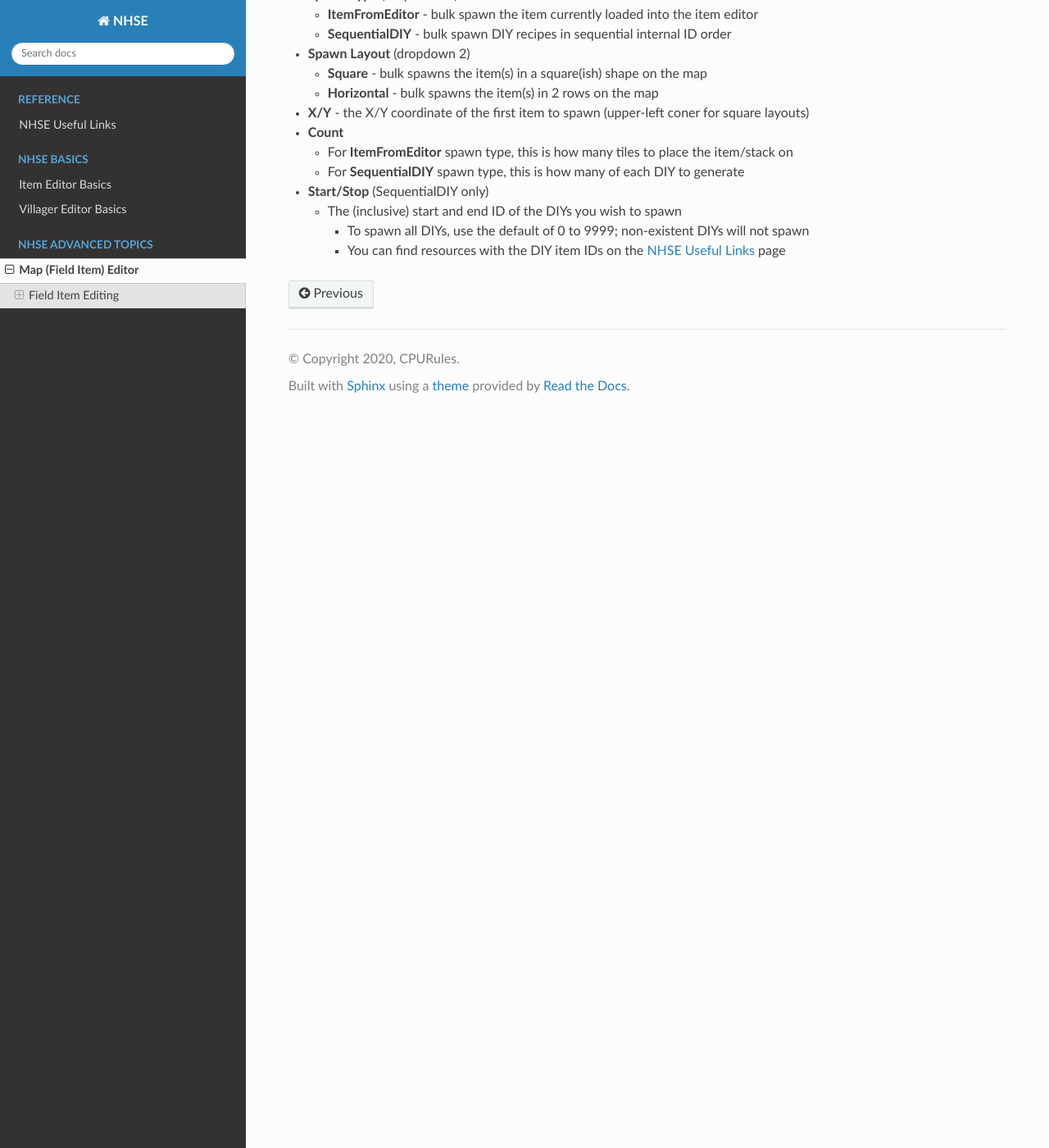
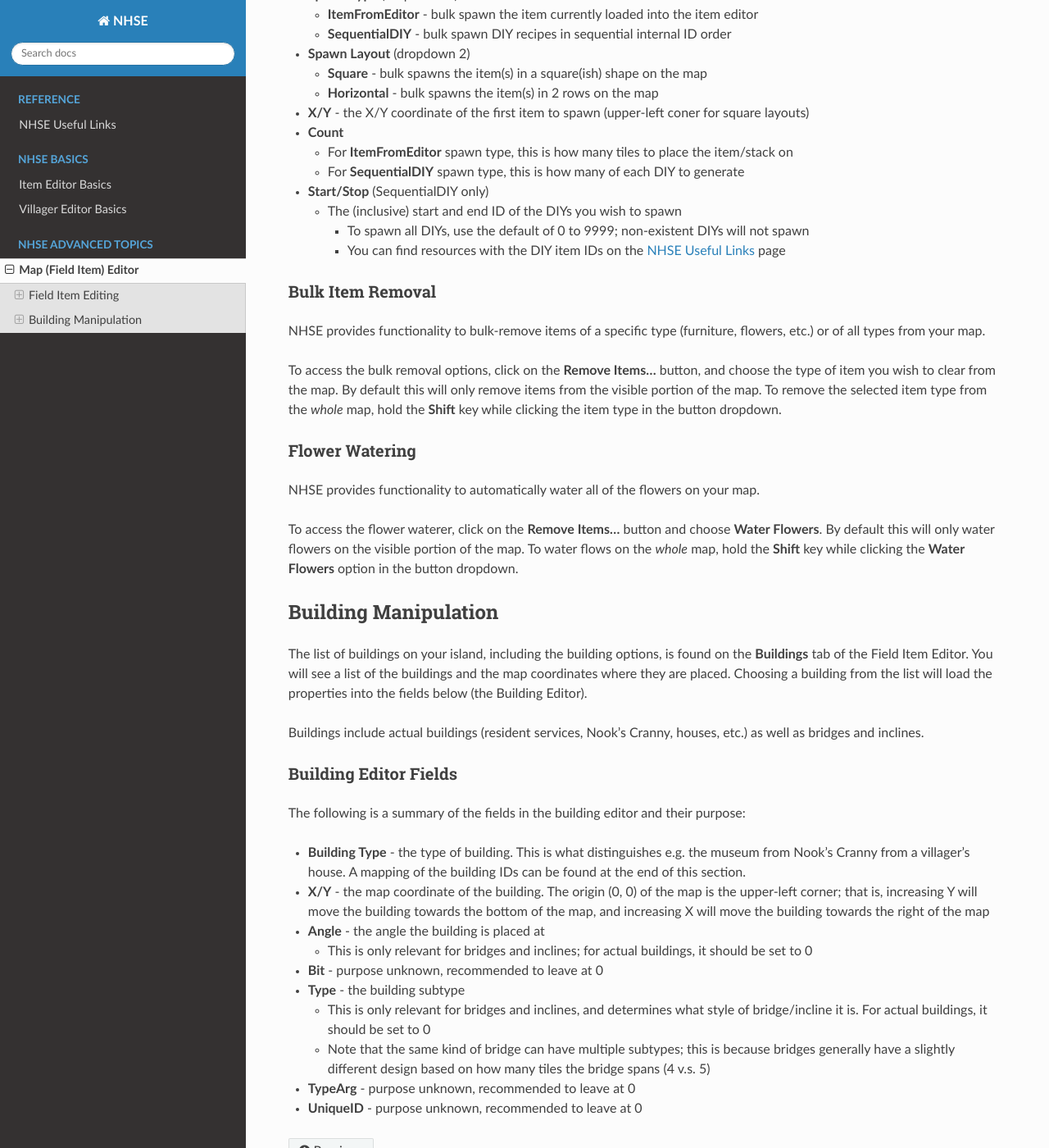
Before and after one commit to cpurules/rtdocs-nhse, a Sphinx documentation site: the page built from docs/advanced/map-editor.rst, in a window 1280 px wide and 1400 px high, scrolled down 1294 px. Shown: the whole window at 82% size. Built offline with Sphinx 7.4.7 and the Read the Docs theme 2.0.0, drawn with Linux system fonts in a browser that asks for light colours.

Commit message:
Finish field item editing, begin work on building editor

```diff
--- a/docs/advanced/map-editor.rst
+++ b/docs/advanced/map-editor.rst
@@ -78,3 +78,57 @@ The options available in the bulk spawner are as follows:
 
     * To spawn all DIYs, use the default of 0 to 9999; non-existent DIYs will not spawn
     * You can find resources with the DIY item IDs on the :doc:`../links` page
+
+Bulk Item Removal
+-----------------
+
+NHSE provides functionality to bulk-remove items of a specific type (furniture, flowers, etc.) or of all types
+from your map.
+
+To access the bulk removal options, click on the **Remove Items...** button, and choose the type of item you
+wish to clear from the map.  By default this will only remove items from the visible portion of the map.  To
+remove the selected item type from the *whole* map, hold the **Shift** key while clicking the item type in the
+button dropdown.
+
+Flower Watering
+----------------
+
+NHSE provides functionality to automatically water all of the flowers on your map.
+
+To access the flower waterer, click on the **Remove Items...** button and choose **Water Flowers**.  By default
+this will only water flowers on the visible portion of the map.  To water flows on the *whole* map, hold the
+**Shift** key while clicking the **Water Flowers** option in the button dropdown.
+
+Building Manipulation
+=====================
+
+The list of buildings on your island, including the building options, is found on the **Buildings** tab of the
+Field Item Editor.  You will see a list of the buildings and the map coordinates where they are placed.  Choosing
+a building from the list will load the properties into the fields below (the Building Editor).
+
+Buildings include actual buildings (resident services, Nook's Cranny, houses, etc.) as well as bridges and inclines.
+
+Building Editor Fields
+-----------------------
+
+The following is a summary of the fields in the building editor and their purpose:
+
+* **Building Type** - the type of building.  This is what distinguishes e.g. the museum from Nook's Cranny from a
+  villager's house.  A mapping of the building IDs can be found at the end of this section.
+* **X/Y** - the map coordinate of the building.  The origin (0, 0) of the map is the upper-left corner; that is,
+  increasing Y will move the building towards the bottom of the map, and increasing X will move the building
+  towards the right of the map
+* **Angle** - the angle the building is placed at
+
+  * This is only relevant for bridges and inclines; for actual buildings, it should be set to 0
+
+* **Bit** - purpose unknown, recommended to leave at 0
+* **Type** - the building subtype
+
+  * This is only relevant for bridges and inclines, and determines what style of bridge/incline it is.  For actual
+    buildings, it should be set to 0
+  * Note that the same kind of bridge can have multiple subtypes; this is because bridges generally have a slightly
+    different design based on how many tiles the bridge spans (4 v.s. 5)
+
+* **TypeArg** - purpose unknown, recommended to leave at 0
+* **UniqueID** - purpose unknown, recommended to leave at 0
```
